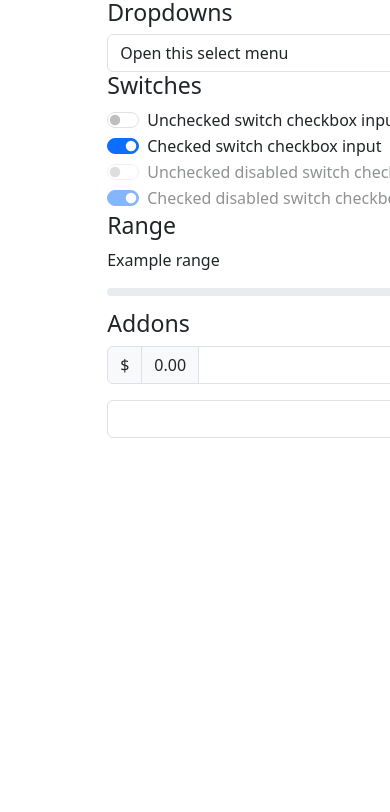
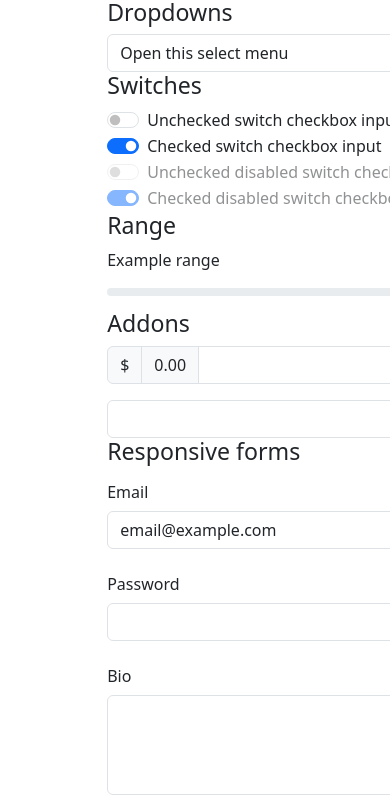
Before and after one commit to kushalkrishnappa/kambaz, a Next.js app: page /Labs/Lab2 in a window 390 px wide. Shown: the part 7302-8114 px from the top of the page. Before the commit the page ends 7741 px from the top, so only its background shows below. Built offline with nearby package versions, Linux system fonts and the light colour scheme.

Commit message:
- Styling Responsive Forms with React Bootstrap

```diff
--- a/app/Labs/Lab2/BootstrapForms.tsx
+++ b/app/Labs/Lab2/BootstrapForms.tsx
@@ -1,4 +1,12 @@
-import { FormCheck, FormControl, FormLabel, FormSelect, InputGroup } from "react-bootstrap";
+import {
+    Col,
+  FormCheck,
+  FormControl,
+  FormLabel,
+  FormSelect,
+  InputGroup,
+  Row,
+} from "react-bootstrap";
 import FormRange from "react-bootstrap/esm/FormRange";
 import InputGroupText from "react-bootstrap/esm/InputGroupText";
 
@@ -69,6 +77,37 @@ export default function BootstrapForms() {
           <InputGroupText>0.00</InputGroupText>
         </InputGroup>
       </div>
+
+      <div id="wd-css-responsive-forms-1">
+        <h3>Responsive forms</h3>
+        <Row className="mb-3" controlId="email1">
+          <FormLabel column sm={2}>
+            {" "}
+            Email{" "}
+          </FormLabel>
+          <Col sm={10}>
+            <FormControl type="email" defaultValue="email@example.com" />
+          </Col>
+        </Row>
+        <Row className="mb-3" controlId="password1">
+          <FormLabel column sm={2}>
+            {" "}
+            Password{" "}
+          </FormLabel>
+          <Col sm={10}>
+            <FormControl type="password" />
+          </Col>
+        </Row>
+        <Row className="mb-3" controlId="textarea2">
+          <FormLabel column sm={2}>
+            {" "}
+            Bio{" "}
+          </FormLabel>
+          <Col sm={10}>
+            <FormControl as="textarea" style={{ height: "100px" }} />
+          </Col>
+        </Row>
+      </div>
     </div>
   );
 }
```
